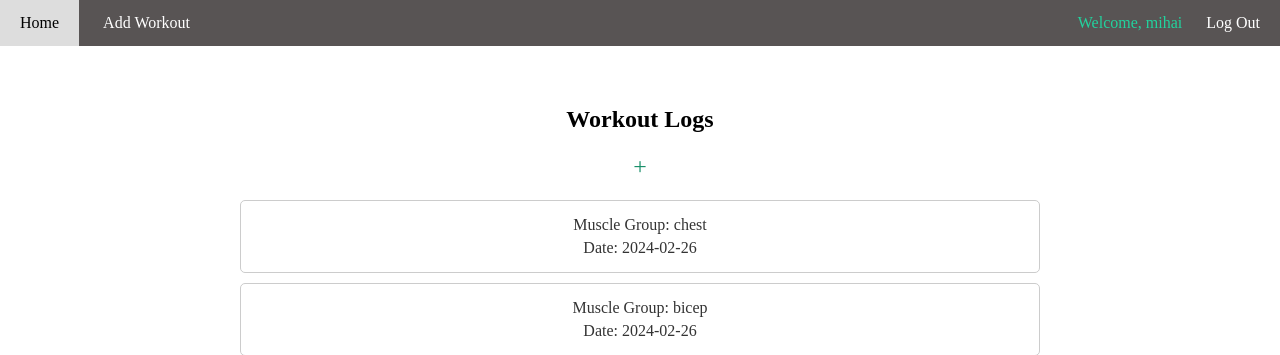
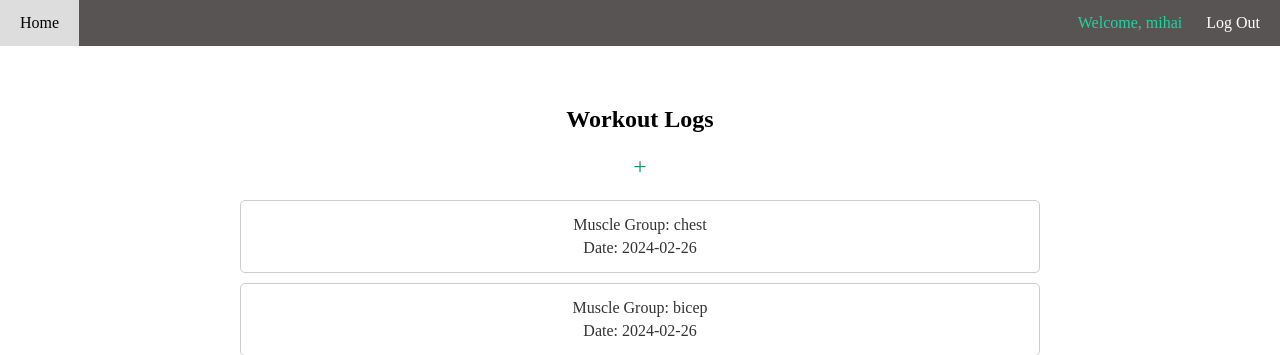
Before and after one commit to mihaiFilipoiu/cs50x-final-project, a Flask app: page / in a window 1280 px wide. Shown: the top 355 px of the page. Run offline with Flask 3, Linux system fonts and the light colour scheme; a user stored in the database is signed in; some libraries are stand-ins or nearby versions.

Commit message:
add_workout removed from the navbar

```diff
--- a/templates/layout.html
+++ b/templates/layout.html
@@ -12,7 +12,6 @@
         {% if session["user_id"] %}
             <ul class="left">
                 <li {% if request.path == '/' %} class="active" {% endif %}><a href="/">Home</a></li>
-                <li {% if request.path == '/add_log' %} class="active" {% endif %}><a href="/add_log">Add Workout</a></li>
             </ul>
             <ul class="right">
                 <li class="current_user"><span>Welcome, {{ session["username"] }}</span></li>
```
Also changed, not shown: 2 other files.
